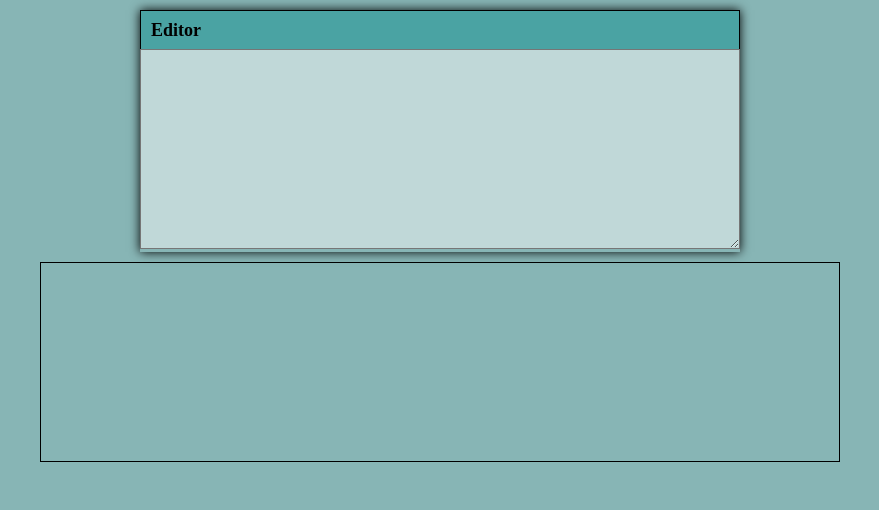
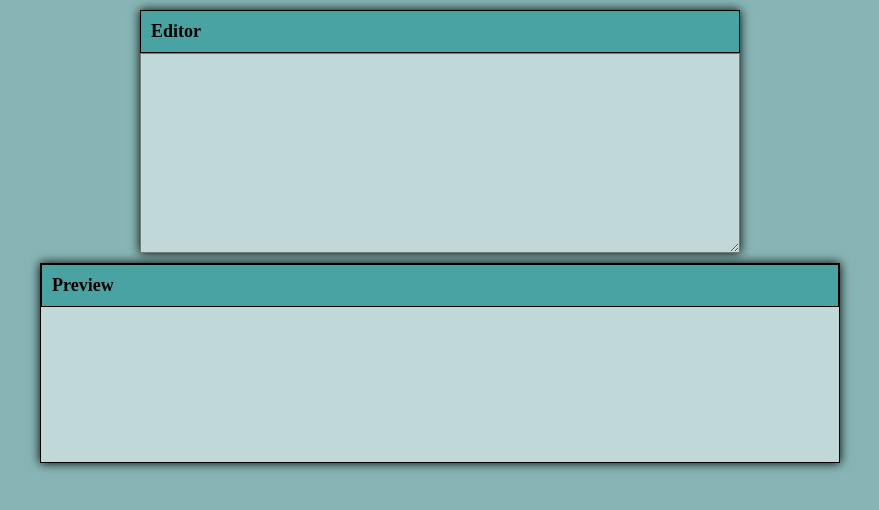
Before and after one commit to roxy22788/freeCodeCamp-frontend-challenges, a React (Create React App) app in the folder markdown-previewer/: page / in a window 1280 px wide. Shown: the top 510 px of the page, without its empty margins (200-1079 px from the left). Built offline with nearby package versions, Linux system fonts and the light colour scheme.

Commit message:
estilização da pagina

```diff
--- a/markdown-previewer/package.json
+++ b/markdown-previewer/package.json
@@ -6,6 +6,7 @@
     "@testing-library/jest-dom": "^5.16.1",
     "@testing-library/react": "^12.1.2",
     "@testing-library/user-event": "^13.5.0",
+    "less": "^4.1.2",
     "marked": "^4.0.10",
     "react": "^17.0.2",
     "react-dom": "^17.0.2",
--- a/markdown-previewer/src/components/App.js
+++ b/markdown-previewer/src/components/App.js
@@ -26,6 +26,8 @@ function App() {
           onChange={handleChangeEdit} />
       </div>
       <div className='preview'>
+        <ToolBar
+          text='Preview'/>
         <Preview
           markdown={markedV} />
       </div>
--- a/markdown-previewer/src/components/Editor/css/index.css
+++ b/markdown-previewer/src/components/Editor/css/index.css
@@ -1,11 +1,6 @@
 .textAreaEditor {
     width: 100%;
-    min-height: 200px;
-    padding: 5px;
+    margin-bottom: -4px;
     resize: vertical;
-    font-size: 14px;
-
     outline: none;
-
-    background-color: #c0d8d8;
 }
--- a/markdown-previewer/src/components/Preview/index.js
+++ b/markdown-previewer/src/components/Preview/index.js
@@ -1,6 +1,8 @@
 function Preview(props) {
     return (
-        <div dangerouslySetInnerHTML={{__html: props.markdown}} />
+        <div
+            className='previewContainer'
+            dangerouslySetInnerHTML={{__html: props.markdown}} />
     );
 }
 
--- a/markdown-previewer/src/components/ToolBar/css/index.css
+++ b/markdown-previewer/src/components/ToolBar/css/index.css
@@ -1,13 +1,11 @@
 .toolBar {
     max-width: 100%;
-    padding: 10px;
     border: 1px solid black;
-    border-bottom: none;
-
     background-color: #4aa3a3;
 }
 
 .toolBar p {
     font-size: 18px;
     font-weight: bolder;
+    margin: 10px 10px;
 }
--- a/markdown-previewer/src/components/css/index.css
+++ b/markdown-previewer/src/components/css/index.css
@@ -1,7 +1,14 @@
 .editor {
   width: 600px;
   margin: 10px auto 0 auto;
-    box-shadow: 0 0 10px  black;
+  box-shadow: 0 0 10px black;
+}
+
+.editor textarea {
+  min-height: 200px;
+  font-size: 14px;
+  padding: 5px;
+  background-color: #c0d8d8;
 }
 
 .preview {
@@ -9,4 +16,65 @@
   min-height: 200px;
   margin: 10px auto 0 auto;
   border: 1px solid black;
+
+  font-size: 16px;
+
+  box-shadow: 0 0 10px black;
+
+  background-color: #c0d8d8;
 }
+
+.preview .previewContainer {
+  padding: 5px;
+}
+
+
+.preview blockquote {
+  border-left: 3px solid #224b4b;
+  color: #224b4b;
+  padding-left: 5px;
+  margin-left: 25px;
+}
+
+
+.preview>p>code {
+  padding: 3px;
+}
+
+.preview code {
+  background: white;
+  font-size: 0.875rem;
+  font-weight: bold;
+}
+
+.preview pre {
+  display: block;
+  overflow: auto;
+  background: white;
+  padding: 5px;
+  line-height: 1.2;
+}
+
+.preview h1 {
+  border-bottom: 2px solid #224b4b;
+}
+
+.preview h2 {
+  border-bottom: 1px solid #224b4b;
+}
+
+.preview table {
+  border-collapse: collapse;
+}
+
+.preview td th {
+  border: 2px solid #224b4b;
+  padding-left: 5px;
+  padding-right: 5px;
+}
+
+.preview img {
+  display: block;
+  max-width: 90%;
+  margin: 2rem auto;
+}
--- a/markdown-previewer/src/css/reset.css
+++ b/markdown-previewer/src/css/reset.css
@@ -6,47 +6,3 @@
 * {
 	box-sizing: border-box;
 }
-
-html, body, div, span, applet, object, iframe,
-h1, h2, h3, h4, h5, h6, p, blockquote, pre,
-a, abbr, acronym, address, big, cite, code,
-del, dfn, em, img, ins, kbd, q, s, samp,
-small, strike, strong, sub, sup, tt, var,
-b, u, i, center,
-dl, dt, dd, ol, ul, li,
-fieldset, form, label, legend,
-table, caption, tbody, tfoot, thead, tr, th, td,
-article, aside, canvas, details, embed,
-figure, figcaption, footer, header, hgroup,
-menu, nav, output, ruby, section, summary,
-time, mark, audio, video {
-	margin: 0;
-	padding: 0;
-	border: 0;
-	font-size: 100%;
-	font: inherit;
-	vertical-align: baseline;
-}
-/* HTML5 display-role reset for older browsers */
-article, aside, details, figcaption, figure,
-footer, header, hgroup, menu, nav, section {
-	display: block;
-}
-body {
-	line-height: 1;
-}
-ol, ul {
-	list-style: none;
-}
-blockquote, q {
-	quotes: none;
-}
-blockquote:before, blockquote:after,
-q:before, q:after {
-	content: '';
-	content: none;
-}
-table {
-	border-collapse: collapse;
-	border-spacing: 0;
-}
```
Also changed, not shown: 1 other file (tests, documents, lock files or other folders). Lines whose indentation alone changed are shown as unchanged.
